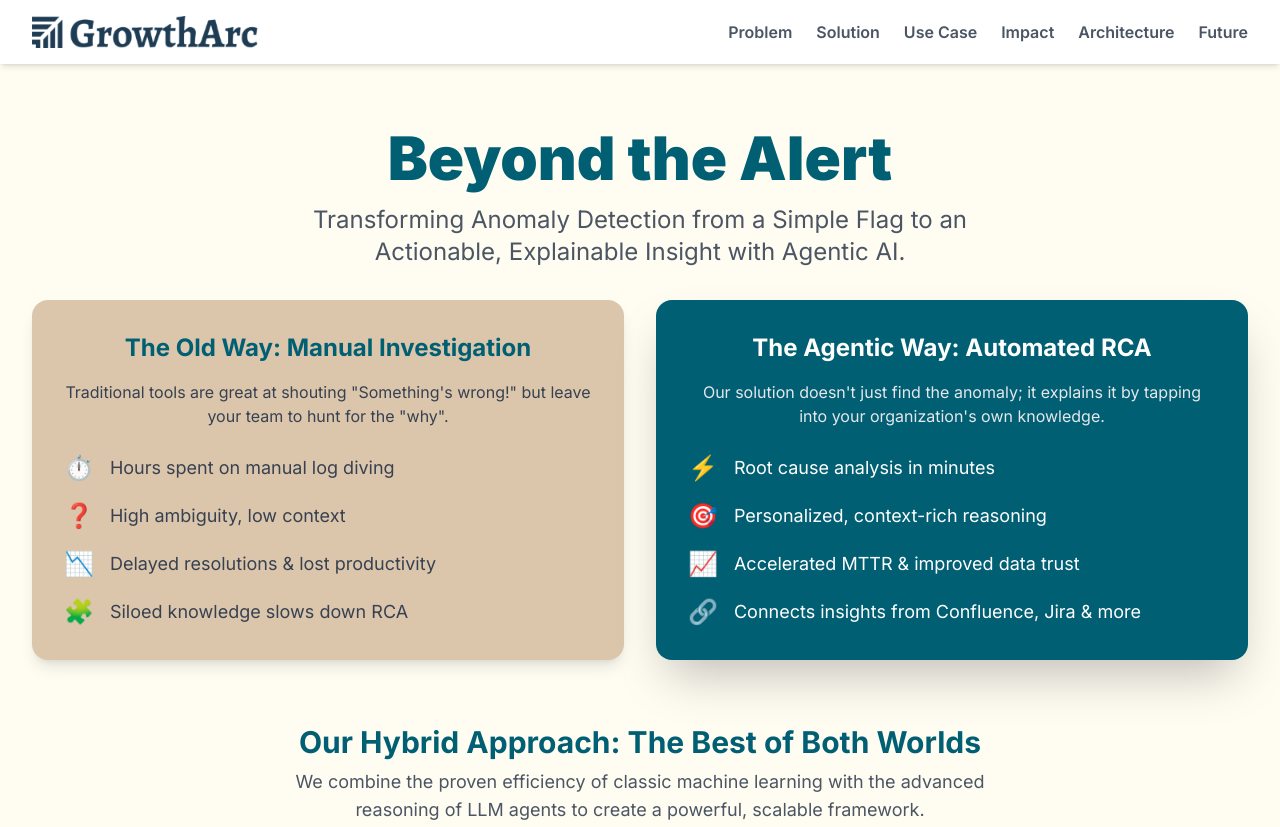
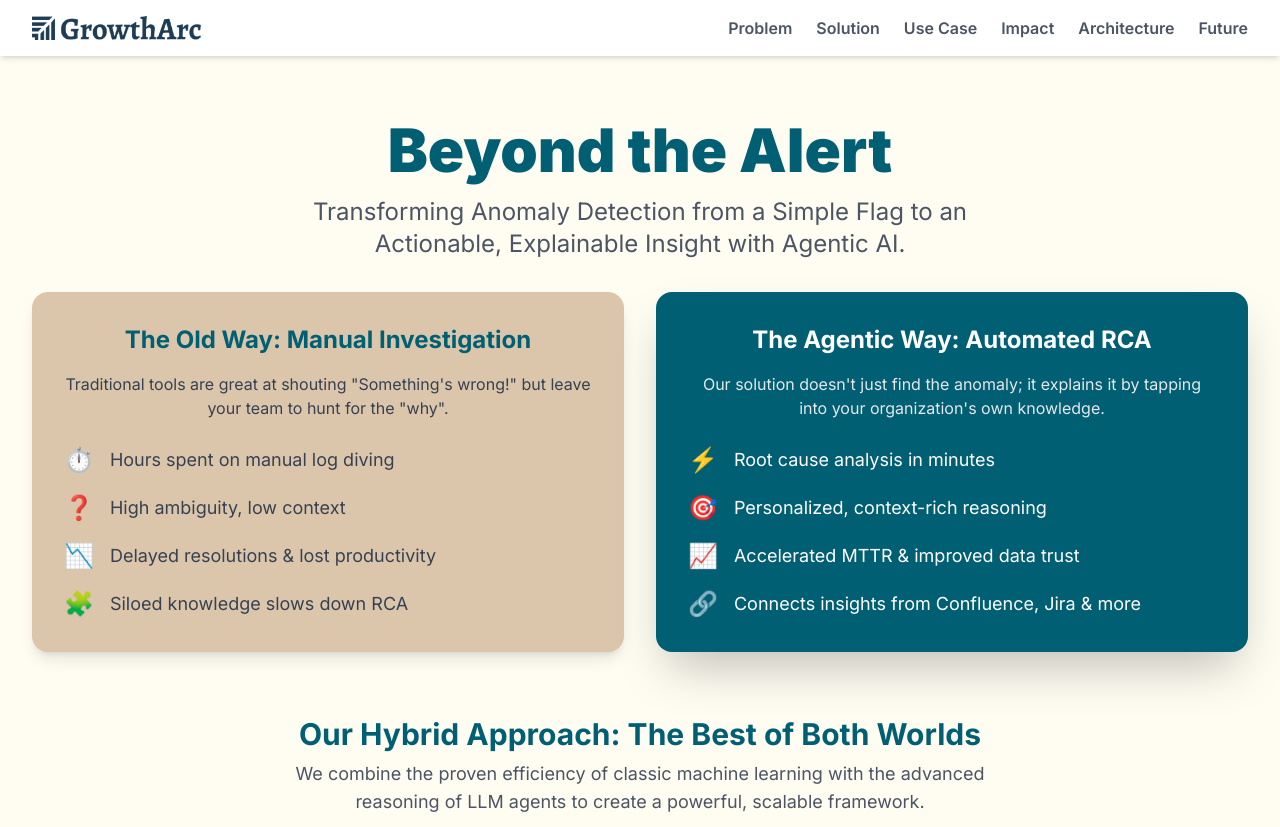
Before and after one commit to Gauravsharma4964/anomaly-solution-growtharc, a plain HTML site: page index.html in a window 1280 px wide. Shown: the top 827 px of the page. Drawn offline with nearby package versions, Linux system fonts and the light colour scheme.

Commit message:
Update index.html

```diff
--- a/index.html
+++ b/index.html
@@ -71,7 +71,7 @@
     <header class="w-full bg-white shadow-md sticky top-0 z-50">
         <div class="container mx-auto px-4 md:px-8 max-w-7xl flex items-center justify-between py-4">
             <div class="flex items-center">
-                <img src="logo.png" alt="GrowthArc Logo" class="h-8">
+                <img src="logo.png" alt="GrowthArc Logo" class="h-6">
             </div>
             <nav class="hidden md:flex space-x-6 text-gray-600 font-semibold">
                 <a href="#problem" class="hover:text-brand-text-dark">Problem</a>
```
